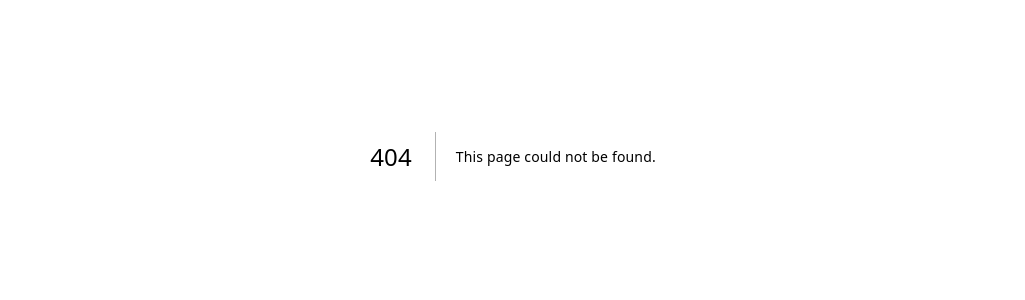
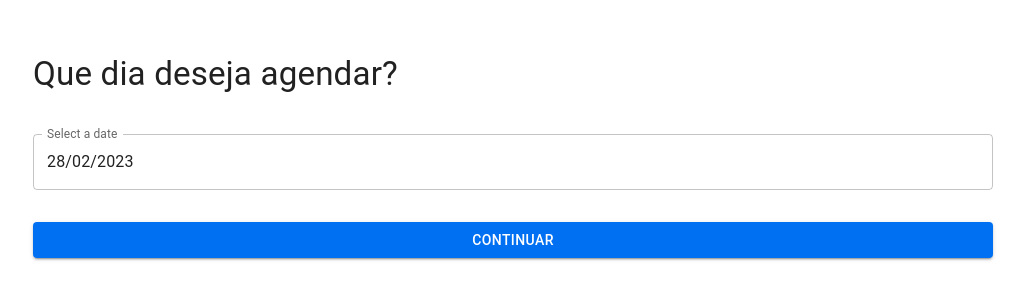
Before and after one commit to a3devcom/cnn-agendamento-Next.js, a Next.js app: page /data in a window 1280 px wide. Before the commit this address had no page. Shown: the part 244-544 px from the top of the page, without its empty margins (127-1152 px from the left). Built offline with nearby package versions, Linux system fonts and the light colour scheme.

Commit message:
onchangeErroDatePicker

```diff
--- /dev/null
+++ b/src/pages/data.js
@@ -0,0 +1,42 @@
+import Box from '@mui/material/Box';
+import Button from '@mui/material/Button';
+import { DatePicker } from '@mui/x-date-pickers';
+import TextField from '@mui/material/TextField';
+
+const DateSelection = () => {
+  return (
+    <Box
+      className="flex flex-col items-center justify-center h-screen"
+    >
+      <Box
+        className="flex flex-col w-3/4"
+      >
+      <h1 className='text-h5 mb-10'>Que dia deseja agendar?</h1>
+      <DatePicker
+  renderInput={(props) => (
+    <TextField
+      {...props}
+      label="Select a date"
+      InputLabelProps={{
+        shrink: true,
+      }}
+    />
+  )}
+  disablePast
+/>
+        <Button
+          sx={{
+            marginTop: '2rem',
+            width: '100%',
+          }}
+          variant="contained"
+        >
+          Continuar
+        </Button>
+      </Box>
+
+    </Box>
+  )
+};
+
+export default DateSelection;
```
